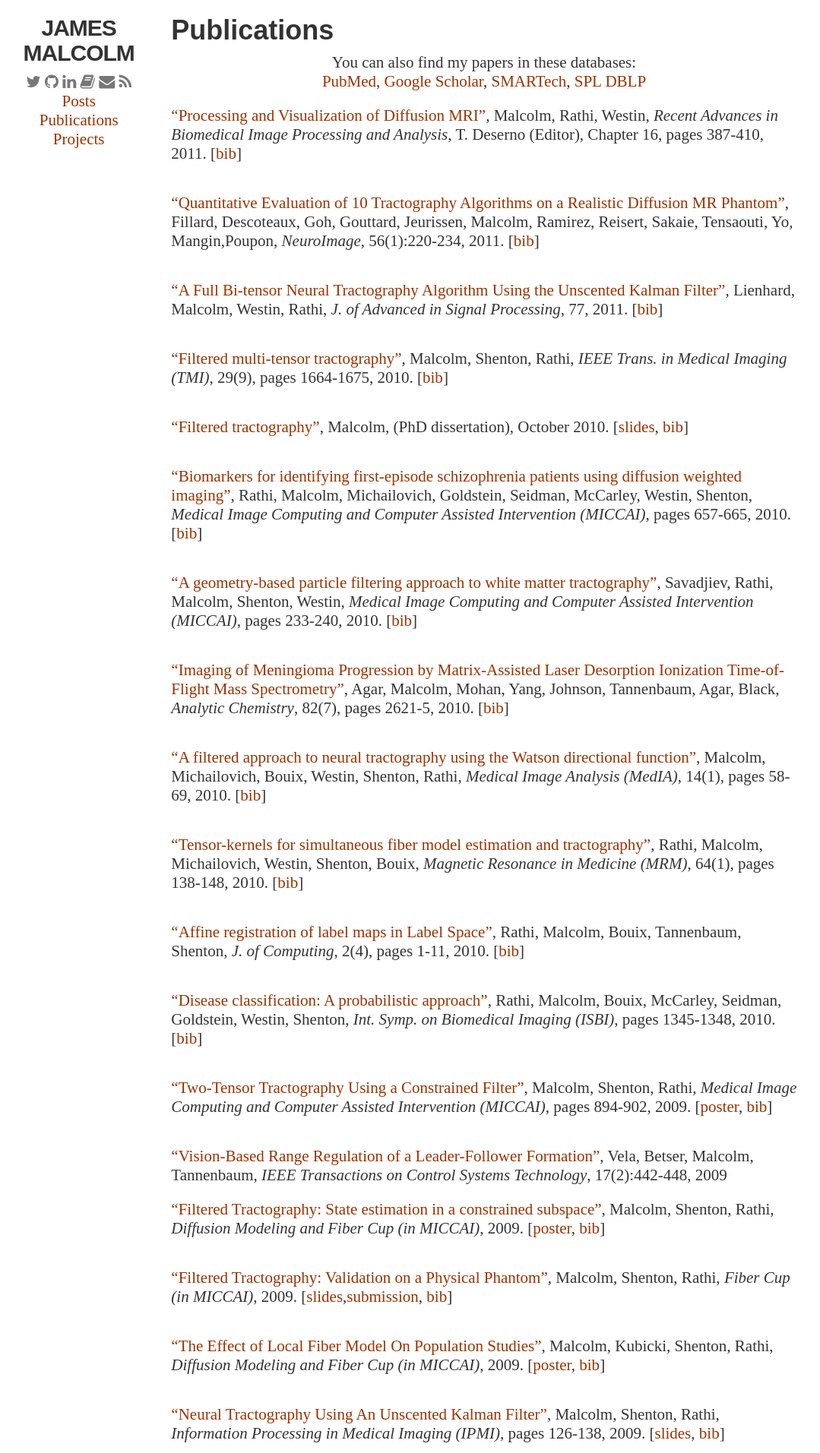
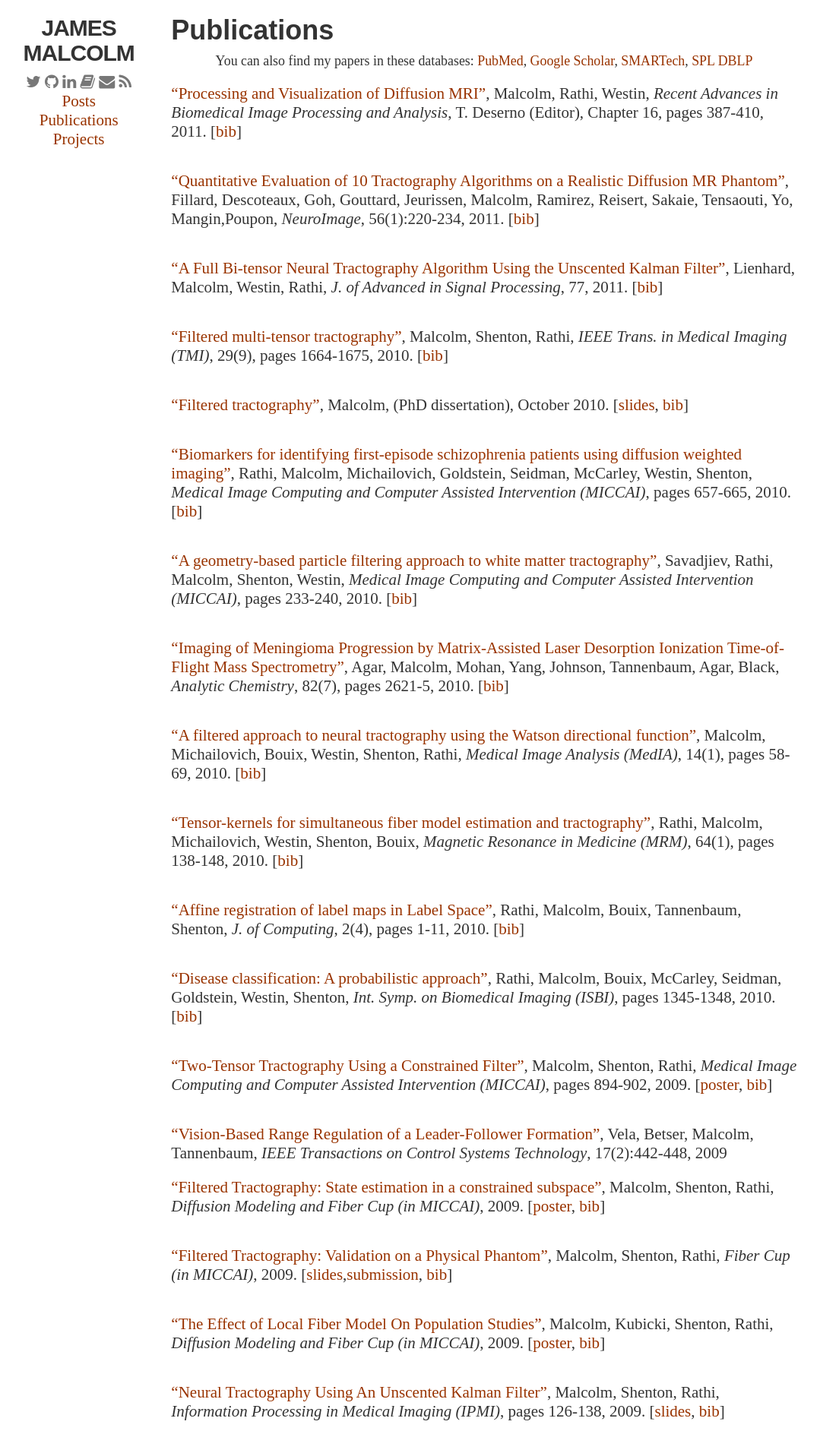
Before and after one commit to jgmalcolm/jgmalcolm.github.io, a Jekyll site: the page built from publications/index.html, in a window 1280 px wide. Shown: the top 1913 px of the page at 76% size, without its empty margins (3-1082 px from the left). Built offline with Jekyll 4.4.1, drawn with Linux system fonts in a browser that asks for light colours; nearby versions of some CDN libraries.

Commit message:
reference other databases in smaller font

```diff
--- a/publications/index.html
+++ b/publications/index.html
@@ -16,7 +16,7 @@ function toggle(id)
 <h1>Publications</h1>
 
 
-<p align=center>You can also find my papers in these databases:<br>
+<p class="small" align="center">You can also find my papers in these databases:
 <a href="http://www.ncbi.nlm.nih.gov/sites/myncbi/collections/public/1VYfBjawaNhBRUklvdY39vWQo">PubMed</a>,
 <a href="http://scholar.google.com/citations?user=k8pxfGQAAAAJ">Google Scholar</a>,
 <a href="http://smartech.gatech.edu/browse?type=author&value=Malcolm,%20James%20G.">SMARTech</a>,
```
